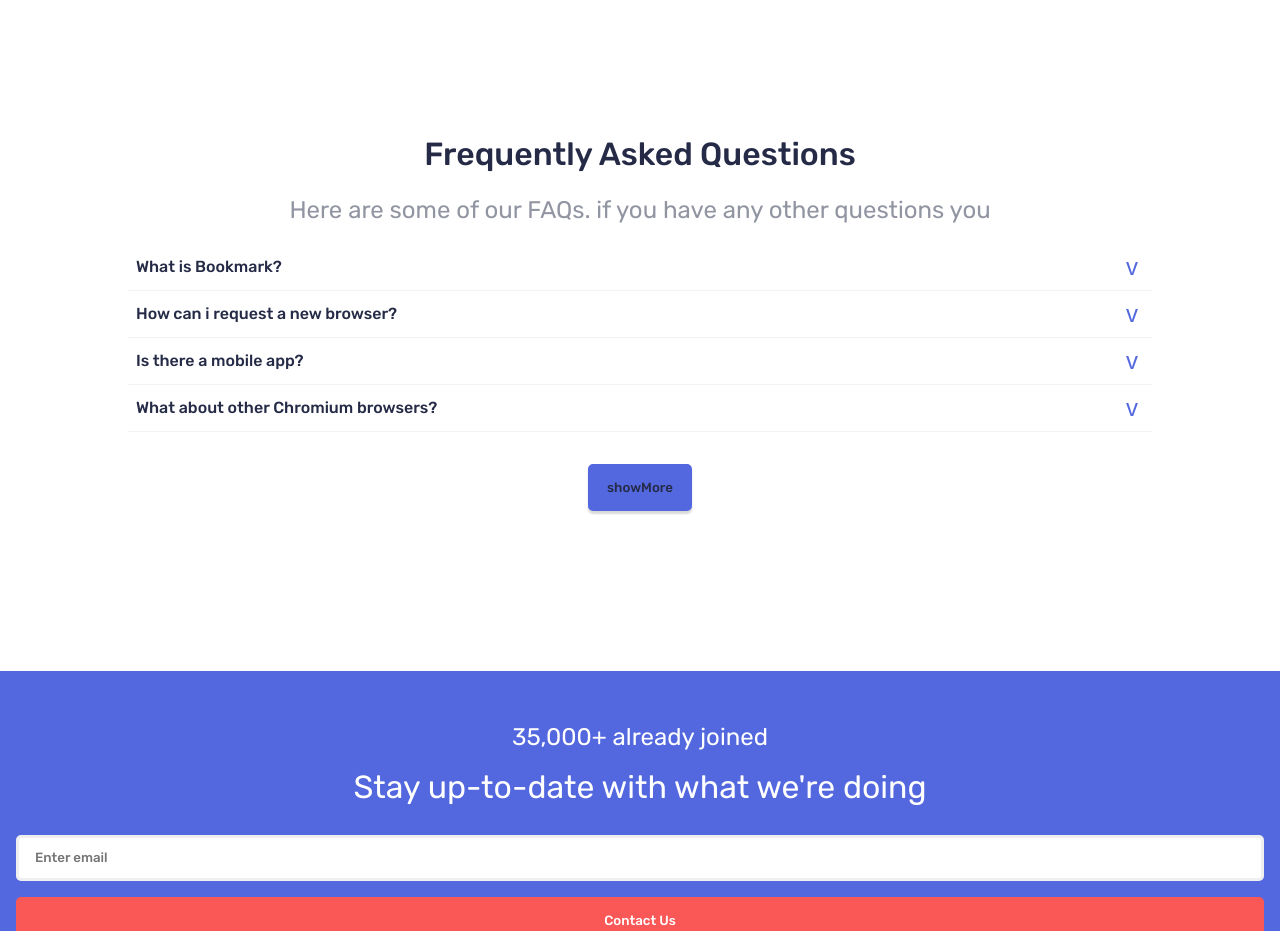
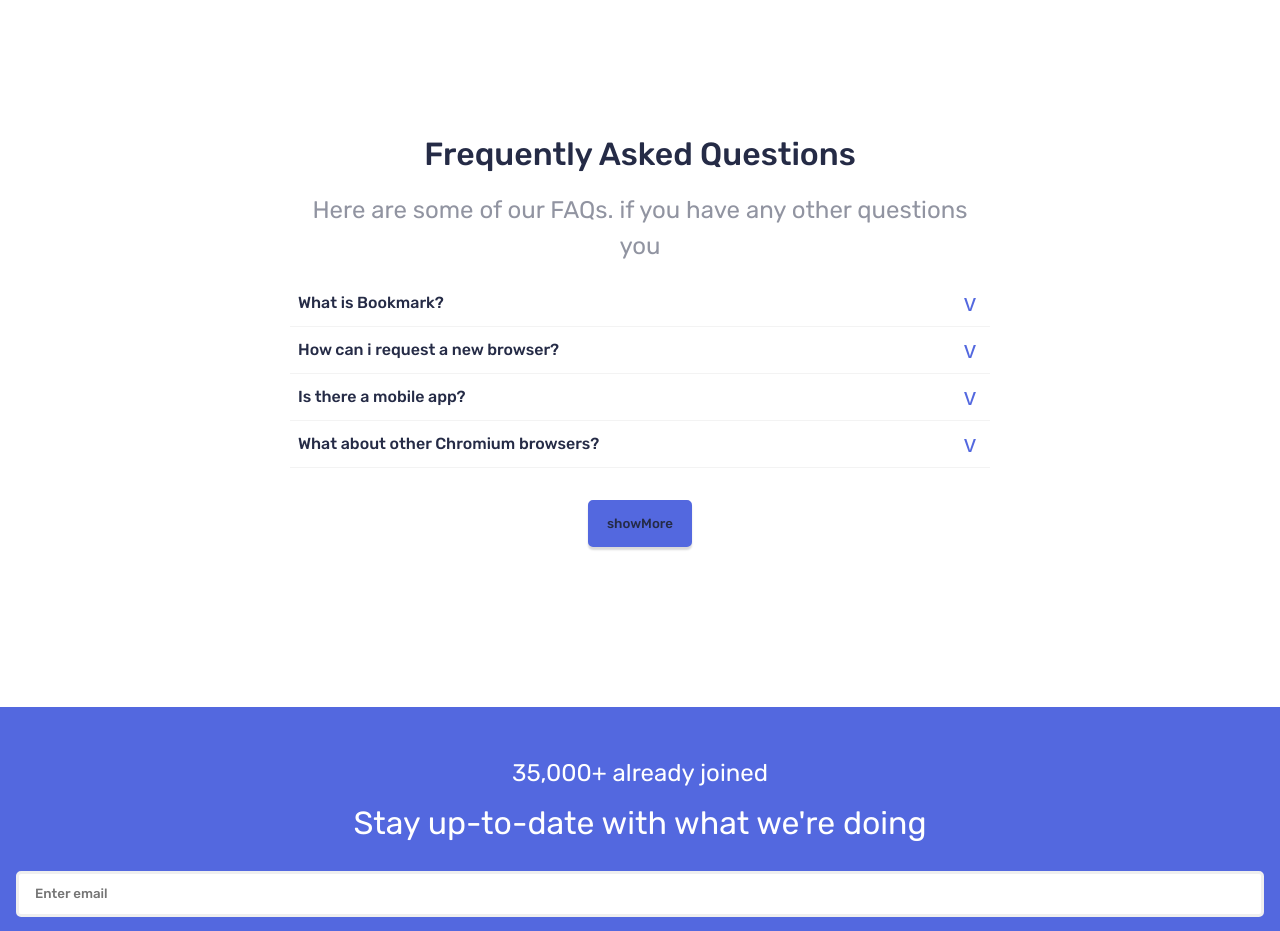
Before and after one commit to Saurabhdaswant/Bookmark, a React (Create React App) app: page / in a window 1280 px wide. Shown: the part 2200-3131 px from the top of the page. Built offline with nearby package versions, Linux system fonts and the light colour scheme; the HTML template or start-up script is replaced by a standard one.

Commit message:
update : keeping it dry

```diff
--- a/src/Sass/App.scss
+++ b/src/Sass/App.scss
@@ -188,3 +188,8 @@
   width: 80%;
   max-width: 1600px;
 }
+
+.extension__head,.features__about,.Faq{
+  max-width: 700px;
+  margin: 0 auto;
+}
--- a/src/Sass/Extension.scss
+++ b/src/Sass/Extension.scss
@@ -9,8 +9,6 @@
     }
 
     &__head{
-        margin: 0 auto;
-        max-width: 700px;
         h1{
             @include h1;
             @include h2;
--- a/src/Sass/Features.scss
+++ b/src/Sass/Features.scss
@@ -6,8 +6,6 @@
 
   &__about {
     @include Flexing;
-    margin: 0 auto;
-    max-width: 700px;
     h1 {
       @include h1;
       @include h2;
```
